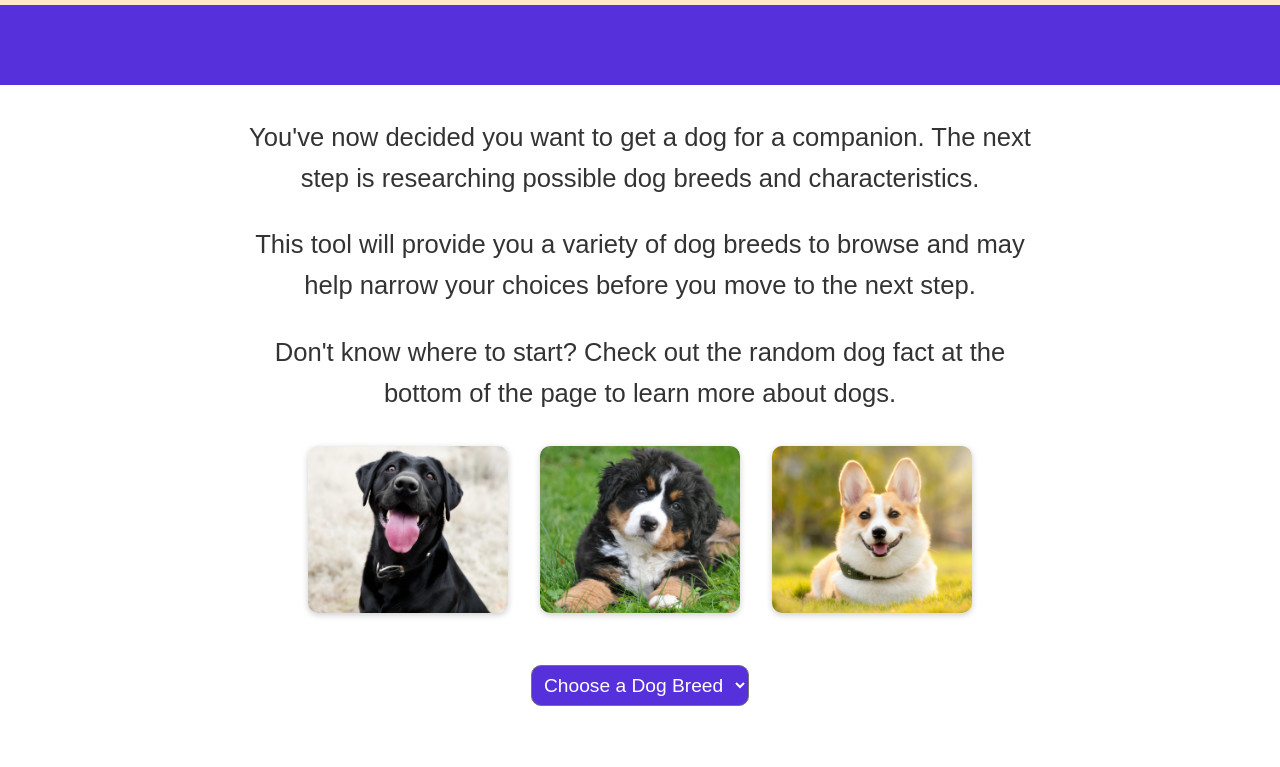
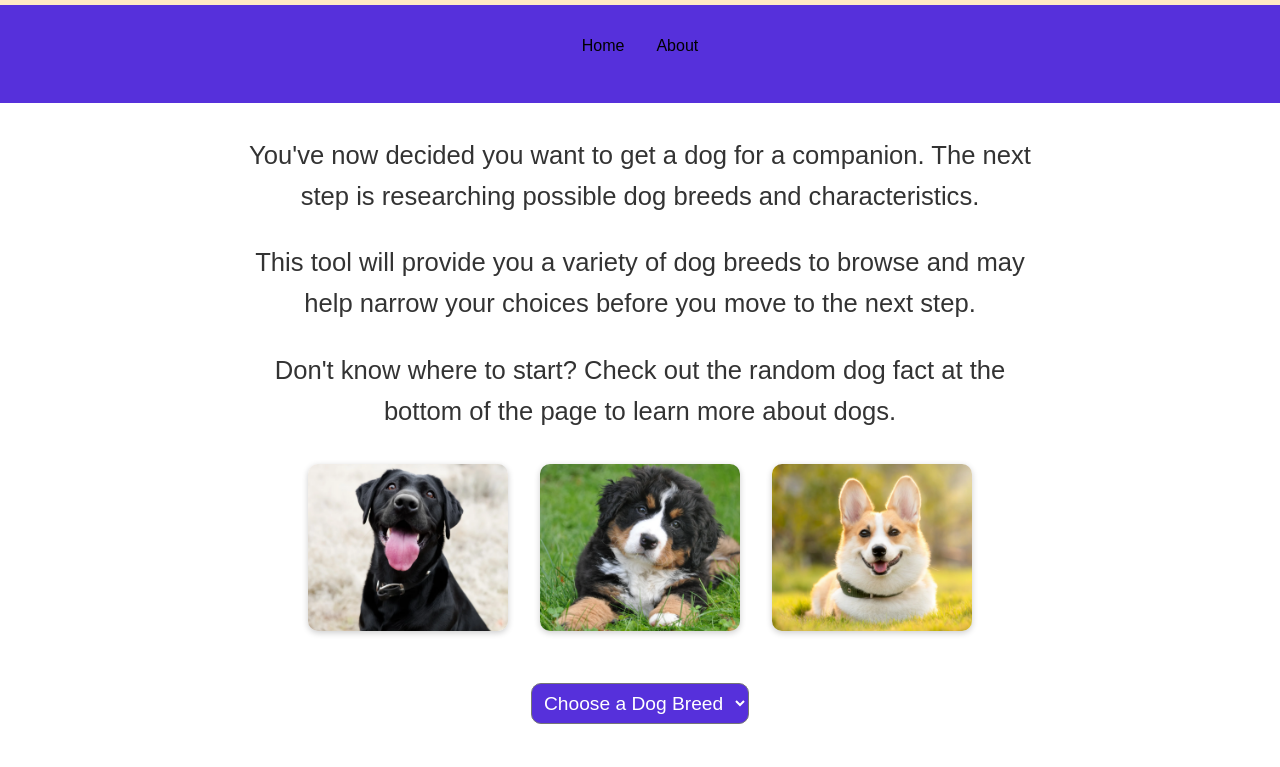
Before and after one commit to DaeGrodin/Dog-e-dex_Dog-Companion-Selection-Tool_Version-2, a website: page public/index.html in a window 1280 px wide. Shown: the part 168-935 px from the top of the page. Drawn offline with Linux system fonts and the light colour scheme; no server answers.

Commit message:
readjusted about and index.html to ensure nav links were in there

```diff
--- a/public/index.html
+++ b/public/index.html
@@ -17,6 +17,13 @@
         </div>
       </div>
     </div>
+
+     <nav>
+      <ul>
+        <li><a href="/index.html">Home</a></li>
+        <li><a href="/about.html">About</a></li>
+      </ul>
+    </nav>
   </header>
 
     <section class="information">
```
Also changed, not shown: public/about.html (+1 -1 lines).
